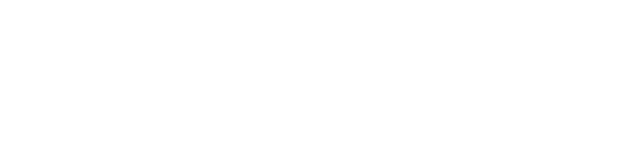
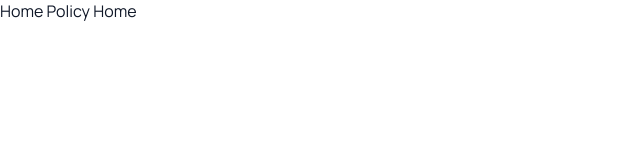
Before and after one commit to kamakarter/neleo_demo, a plain HTML site: page index.html in a window 1280 px wide. Shown: the whole page, without its empty margins (0-640 px from the left). Drawn offline with Linux system fonts and the light colour scheme; some packages are replaced by stand-ins of ours; a script that the page names is missing.

Commit message:
Update index.html

```diff
--- a/index.html
+++ b/index.html
@@ -7,7 +7,9 @@
     <link rel="stylesheet" href="assets/css/style.css">
 </head>
 <body>
-
+    <a href="pages/home.html">Home</a>
+    <a href="pages/policy.html">Policy</a>
+    <a href="pages/application_popup.html">Home</a>
 
 
 
```
